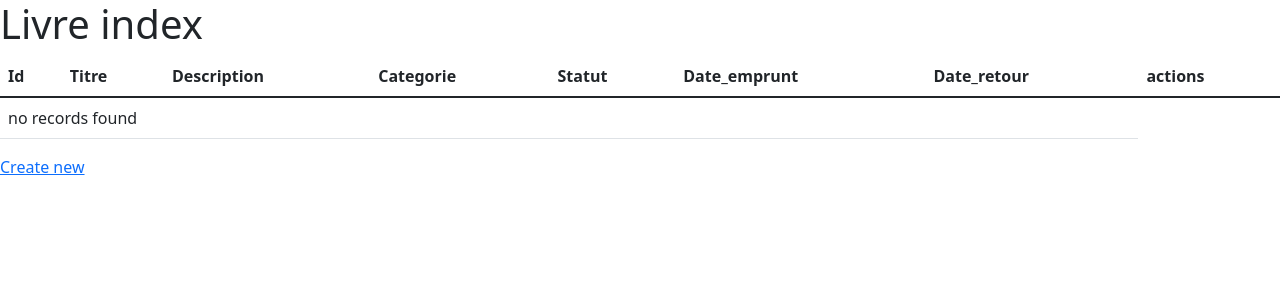
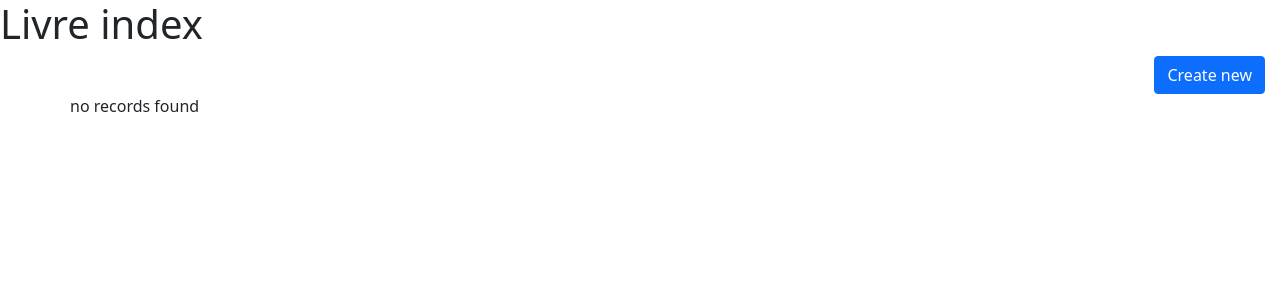
Before and after one commit to zaafrane00/BookStoreSymfony, a Symfony app: template templates/livre/index.html.twig in a window 1280 px wide. Shown: the top 300 px of the page. Run offline with Twig, Linux system fonts and the light colour scheme; the template is opened without the code that fills it, so the values that code supplies are empty; some libraries are stand-ins or nearby versions.

Commit message:
j'ai changé liste livre en card livre avec bootstrap

```diff
--- a/src/Entity/Livre.php
+++ b/src/Entity/Livre.php
@@ -163,4 +163,5 @@ class Livre
 
         return $this;
     }
+
 }
--- a/templates/bib/menu.html.twig
+++ b/templates/bib/menu.html.twig
@@ -1,5 +1,5 @@
  <title> MENU </title>
- <nav class="navbar navbar-expand-lg navbar-dark bg-primary">
+ <nav class="navbar navbar-expand-lg navbar-dark bg-dark" style="margin-bottom:15px">
     <div class="collapse navbar-collapse" id="navbarSupportedContent">
       <ul class="navbar-nav me-auto mb-2 mb-lg-0">
       {% for bib in mymenu %}
@@ -8,8 +8,8 @@
       </li>
       {% endfor %}
       </ul>
-      <form class="d-flex">
+      {# <form class="d-flex">
         <input class="form-control me-2" type="search" placeholder="Search" aria-label="Search">
-          </form>
+          </form> #}
         </div>
     </nav>
--- a/templates/livre/index.html.twig
+++ b/templates/livre/index.html.twig
@@ -3,9 +3,11 @@
 {% block title %}Livre index{% endblock %}
 
 {% block body %}
-    <h1>Livre index</h1>
-
-    <table class="table">
+        <h1>Livre index</h1>
+        <div align="right" style="margin-right:15px;">
+            <a href="{{ path('livre_new') }}" class="btn btn-primary">Create new</a>
+        </div>
+    {# <table class="table">
         <thead>
             <tr>
                 <th>Id</th>
@@ -18,9 +20,23 @@
                 <th>actions</th>
             </tr>
         </thead>
-        <tbody>
+        <tbody> #}
+        <div class="container">
+  <div class="row">
         {% for livre in livres %}
-            <tr>
+
+        <div class="card" style="width: 18rem;margin:5px">
+        <img class="card-img-top" src="{{ livre.image.url}}" alt="Card image cap">
+        <div class="card-body">
+            <h5 class="card-title">{{ livre.titre }}</h5>
+            <p class="card-text">
+            <b>Categorie :</b> {{ livre.categorie[0]}}  <br>
+            <b>Statut :</b> {{ livre.statut }}</p>
+            <a href="{{ path('livre_show', {'id': livre.id}) }}" class="btn btn-secondary">Show</a>
+            <a href="{{ path('livre_edit', {'id': livre.id}) }}" class="btn btn-primary">Edit</a>
+        </div>
+        </div>
+            {# <tr>
                 <td>{{ livre.id }}</td>
                 <td>{{ livre.titre }}</td>
                 <td>{{ livre.description }}</td>
@@ -32,14 +48,15 @@
                     <a href="{{ path('livre_show', {'id': livre.id}) }}">show</a>
                     <a href="{{ path('livre_edit', {'id': livre.id}) }}">edit</a>
                 </td>
-            </tr>
+            </tr> #}
         {% else %}
             <tr>
                 <td colspan="7">no records found</td>
             </tr>
         {% endfor %}
+                </div>
+        </div>
         </tbody>
     </table>
 
-    <a href="{{ path('livre_new') }}">Create new</a>
 {% endblock %}
--- a/templates/security/login.html.twig
+++ b/templates/security/login.html.twig
@@ -35,7 +35,7 @@
         </div>
     #}
 
-    <button class="btn btn-lg btn-primary" type="submit">
+    <button style="margin:10px"class="btn btn-lg btn-primary" type="submit">
         Sign in
     </button>
 </form>
```
